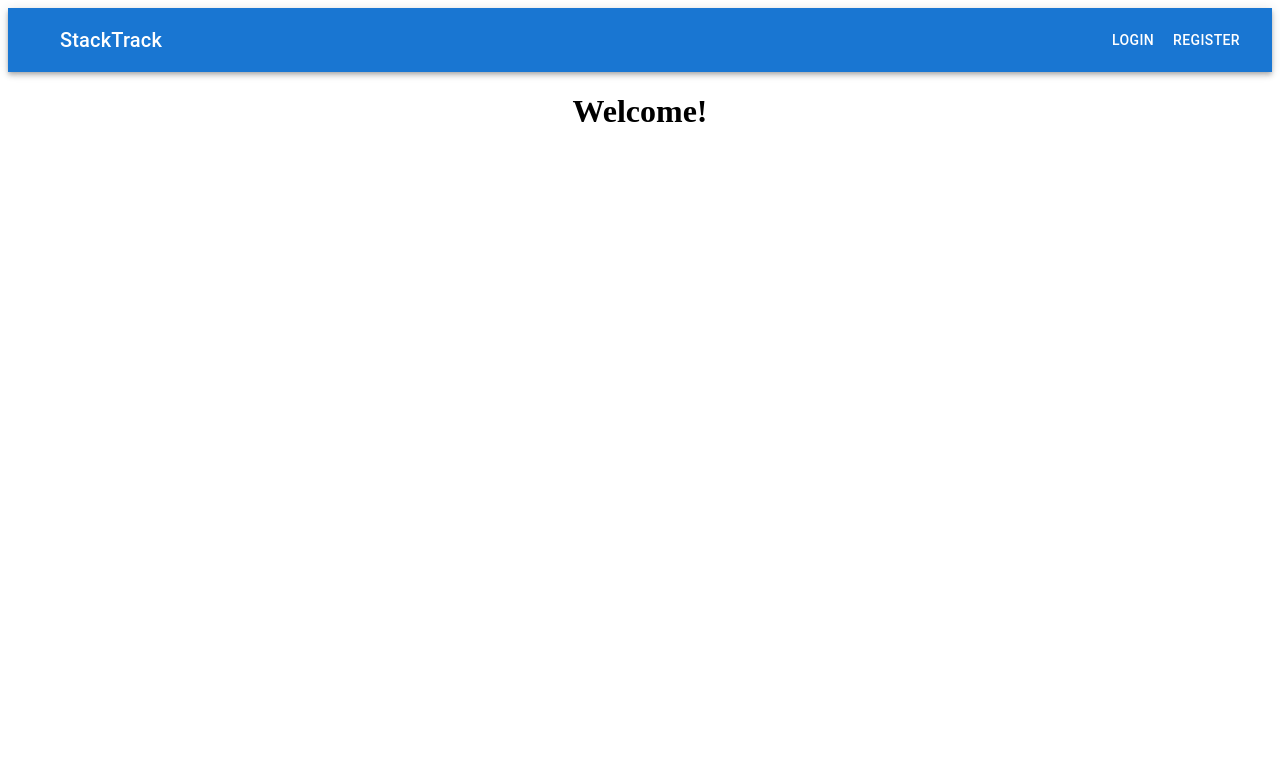
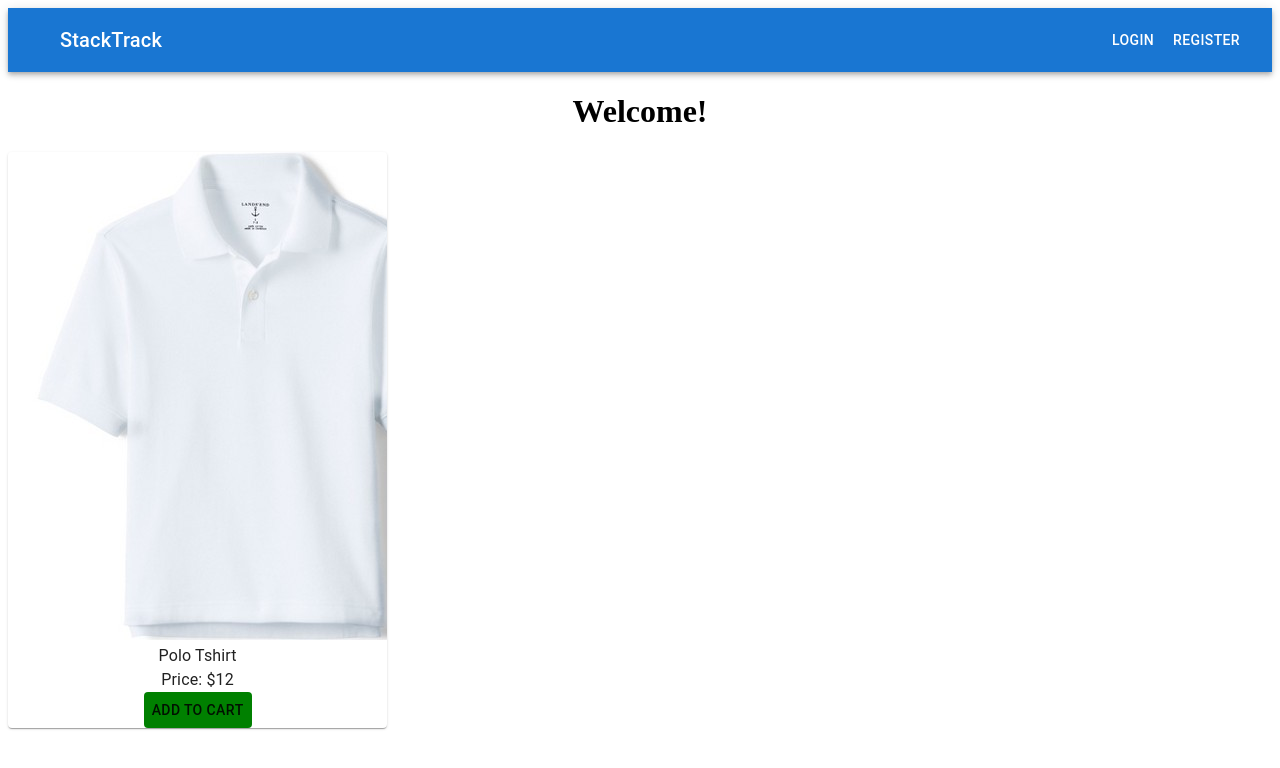
Before and after one commit to sauravsitoula/stacktrack, a Next.js app: page / in a window 1280 px wide. Shown: the top 768 px of the page. Built offline with nearby package versions, Linux system fonts and the light colour scheme.

Commit message:
item component created

```diff
--- a/src/app/page.tsx
+++ b/src/app/page.tsx
@@ -1,10 +1,12 @@
-import CustomAppBar from './customAppBar'
+import ItemUser from '@/componets/itemUser';
+import CustomAppBar from '../componets/customAppBar'
 export default function Home() {
   return (
     <main>
       <div>
         <CustomAppBar/>
         <h1 style={{textAlign: 'center'}}>Welcome!</h1>
+        <ItemUser/>
       </div>
     </main>
   );
--- /dev/null
+++ b/src/componets/itemUser.tsx
@@ -0,0 +1,26 @@
+import * as React from 'react';
+import Image from 'next/image'
+import testImg from '../polo.jpeg'
+import { Box, Button, Card, Typography } from '@mui/material';
+
+export default function ItemUser() {
+    return (
+        <Card sx={{ maxWidth: '30%' }}>
+            <Box textAlign='center'>
+                <Image
+                    src={testImg}
+                    alt='test'
+                />
+            </Box>
+            <Typography sx={{ textAlign: 'center' }}>
+                Polo Tshirt
+            </Typography>
+            <Typography sx={{ textAlign: 'center' }}>
+                Price: $12
+            </Typography>
+            <Box textAlign='center'>
+                <Button color="inherit" sx={{ backgroundColor: 'green' }}>Add to Cart</Button>
+            </Box>
+        </Card>
+    );
+  }
--- a/src/pages/register/index.tsx
+++ b/src/pages/register/index.tsx
@@ -1,6 +1,6 @@
 import { FormEvent } from 'react'
 import { useRouter } from 'next/router'
-import CustomAppBar from '@/app/customAppBar'
+import CustomAppBar from '@/componets/customAppBar'
 
 export default function RegisterPage() {
   const router = useRouter()
@@ -16,7 +16,7 @@ export default function RegisterPage() {
     const password = formData.get('password')
     const address = formData.get('address')
 
-    const response = await fetch('/api/auth/register', {
+    const response = await fetch('https://3.138.201.84:3000/auth/register-user', {
       method: 'POST',
       headers: { 'Content-Type': 'application/json' },
       body: JSON.stringify({ userName, imageURL, email, phoneNumber, password, address }),
```
Also changed, not shown: src/pages/login/index.tsx (+4 -4 lines), src/componets/customAppBar.tsx (renamed from src/app/customAppBar.tsx), src/polo.jpeg (added).
